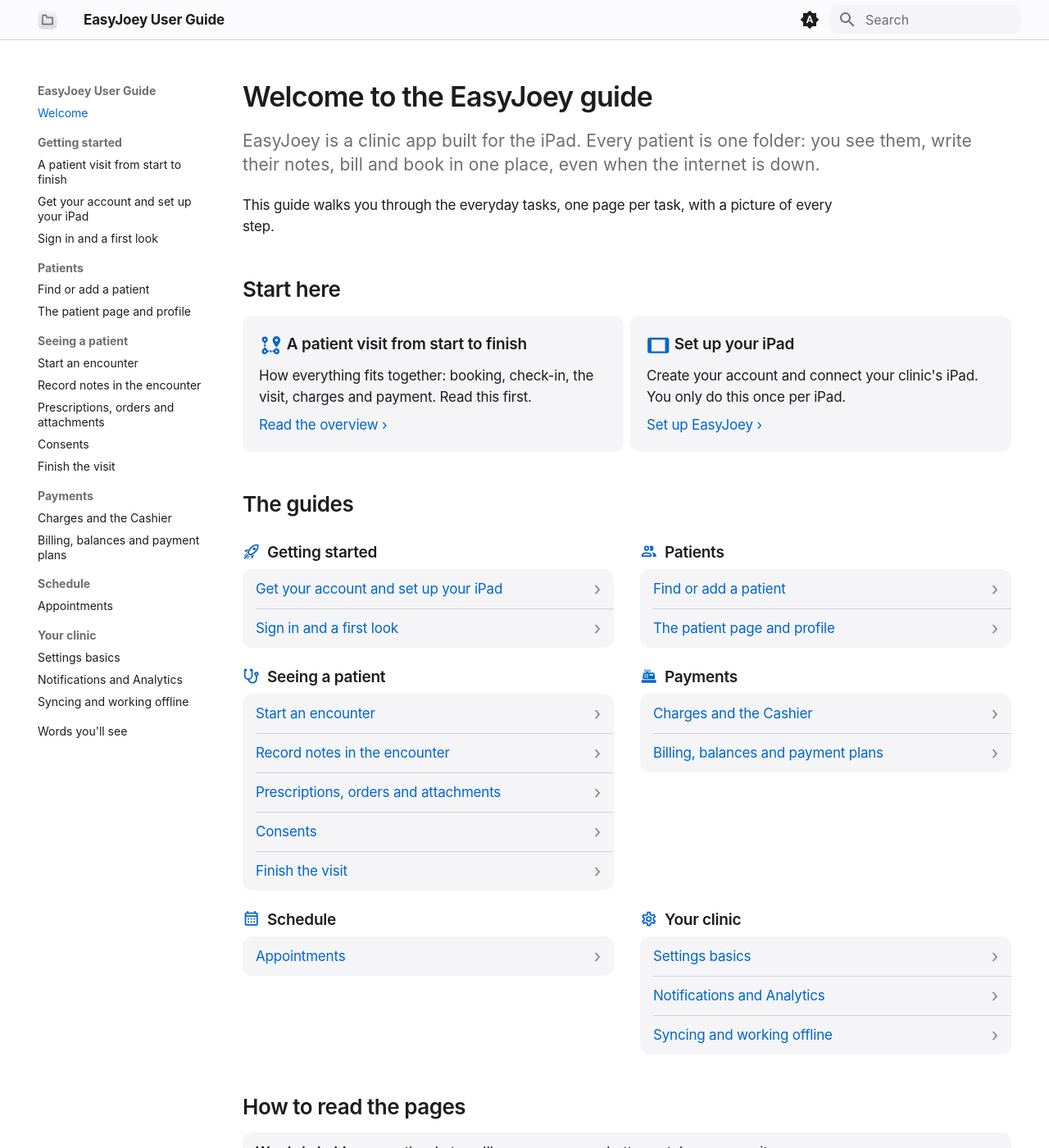
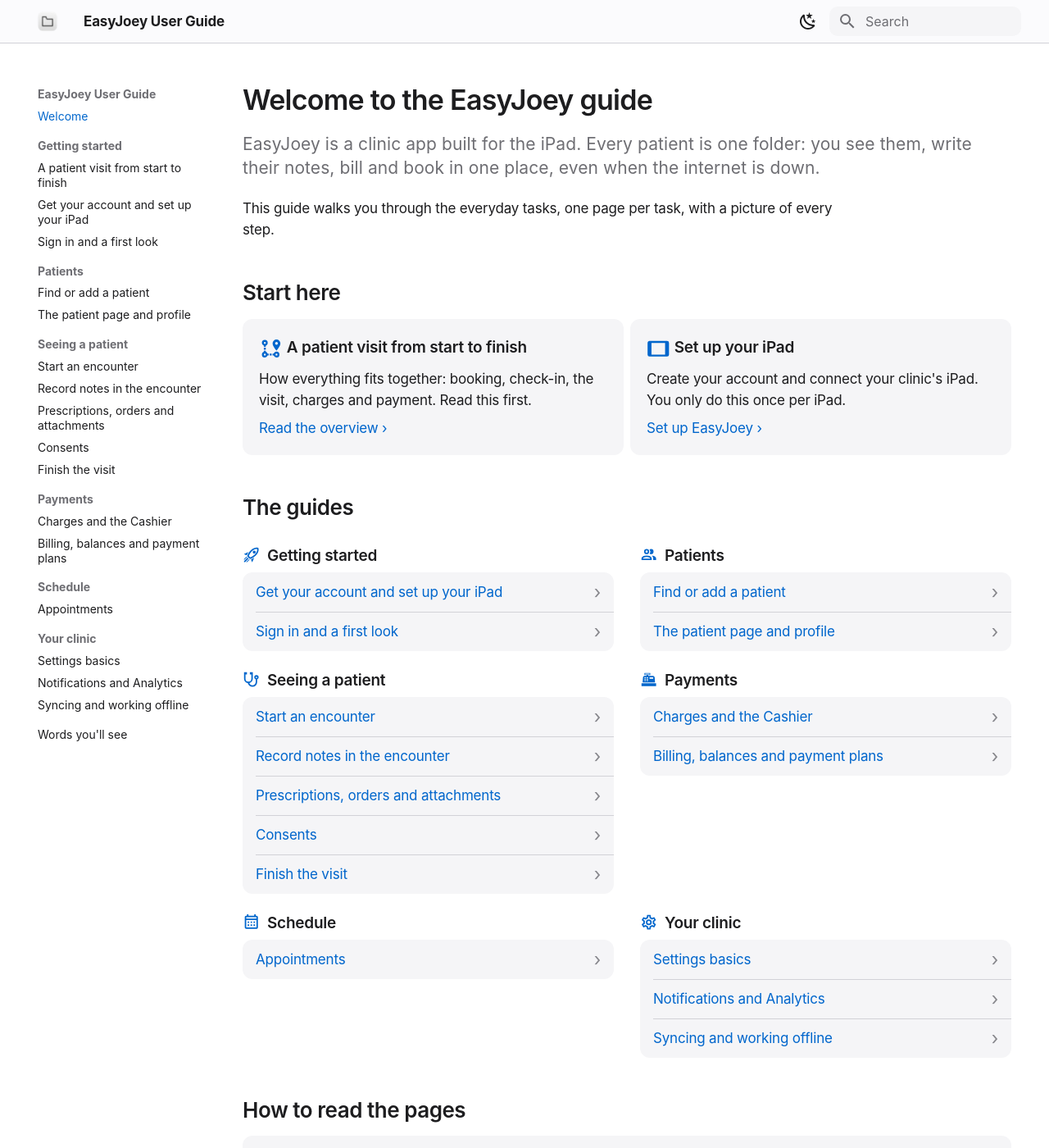
Before and after one commit to mycurelabs/easyjoey-user-guide, an MkDocs documentation site: the page built from docs/index.md, in a window 1280 px wide and 1400 px high. Shown: the whole window at 82% size. Built offline with MkDocs 1.6.1 and Material for MkDocs 9.7.7, drawn with Linux system fonts in a browser that asks for light colours.

Commit message:
Add a light/dark switch to the header, light by default
The guide no longer follows the device's system setting. New visitors get
light; the moon/sun switch in the header changes it, and the theme keeps the
choice in the browser's site storage until browsing data is cleared. Header
buttons now have a 44px touch target.

Co-Authored-By: Claude Opus 5.5 <noreply@anthropic.com>

```diff
--- a/docs/stylesheets/extra.css
+++ b/docs/stylesheets/extra.css
@@ -126,6 +126,12 @@ body {
     -webkit-backdrop-filter: none;
     backdrop-filter: none;
   }
+}
+
+/* Header buttons (menu, light/dark switch, search) get a 44px touch target. */
+.md-header__button.md-icon {
+  box-sizing: content-box;
+  padding: 10px;
 }
 
 .md-header__topic {
--- a/mkdocs.yml
+++ b/mkdocs.yml
@@ -10,25 +10,22 @@ theme:
   logo: assets/brand/icon.png
   favicon: assets/brand/icon.png
   font: false
+  # Light is the default for every new visitor; the header switch flips to dark.
+  # The theme stores the choice in the browser's site storage, so it holds
+  # across refreshes until the visitor clears their browsing data.
   palette:
-    - media: "(prefers-color-scheme)"
-      toggle:
-        icon: material/brightness-auto
-        name: Switch to light mode
-    - media: "(prefers-color-scheme: light)"
-      scheme: default
+    - scheme: default
       primary: custom
       accent: custom
       toggle:
-        icon: material/brightness-7
+        icon: material/weather-night
         name: Switch to dark mode
-    - media: "(prefers-color-scheme: dark)"
-      scheme: slate
+    - scheme: slate
       primary: custom
       accent: custom
       toggle:
-        icon: material/brightness-4
-        name: Switch to system preference
+        icon: material/weather-sunny
+        name: Switch to light mode
   features:
     - navigation.instant
     - navigation.path
```
